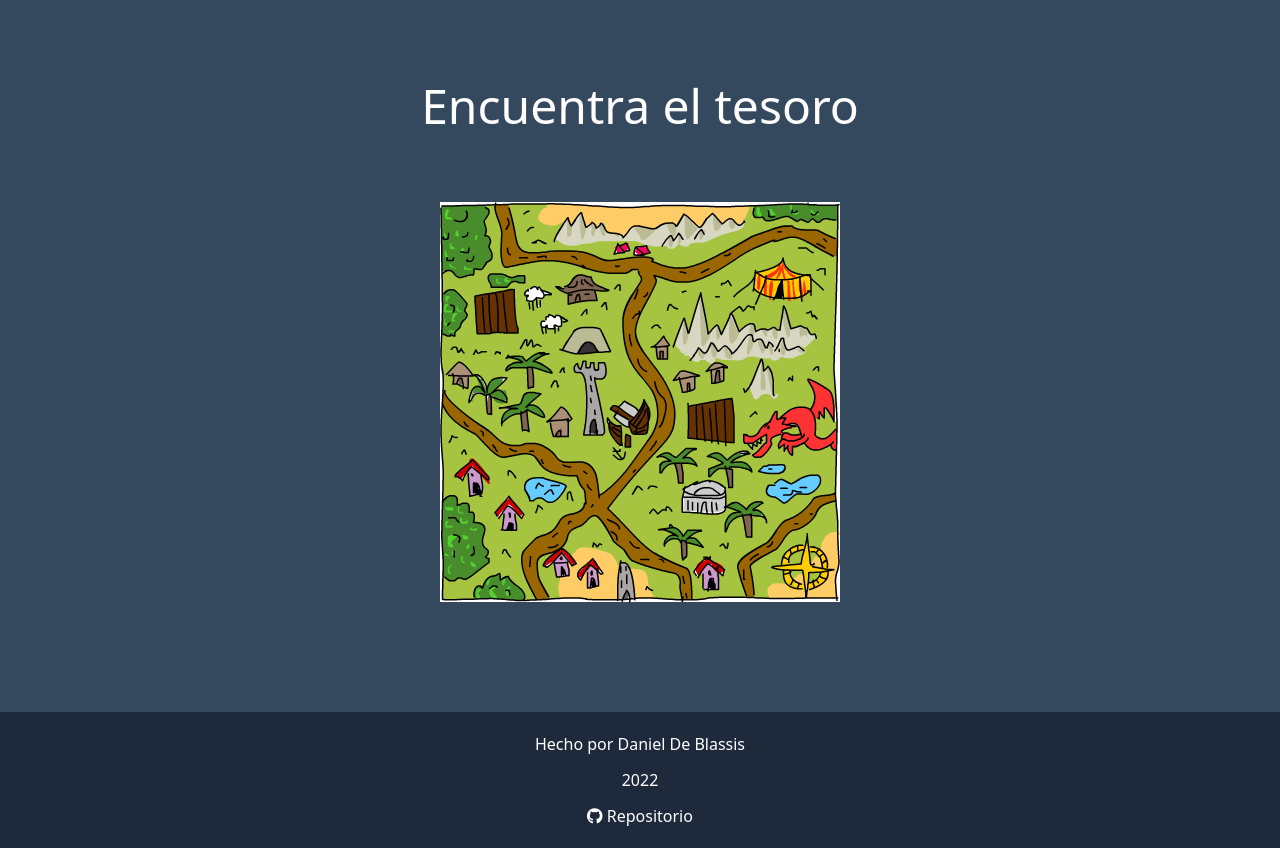
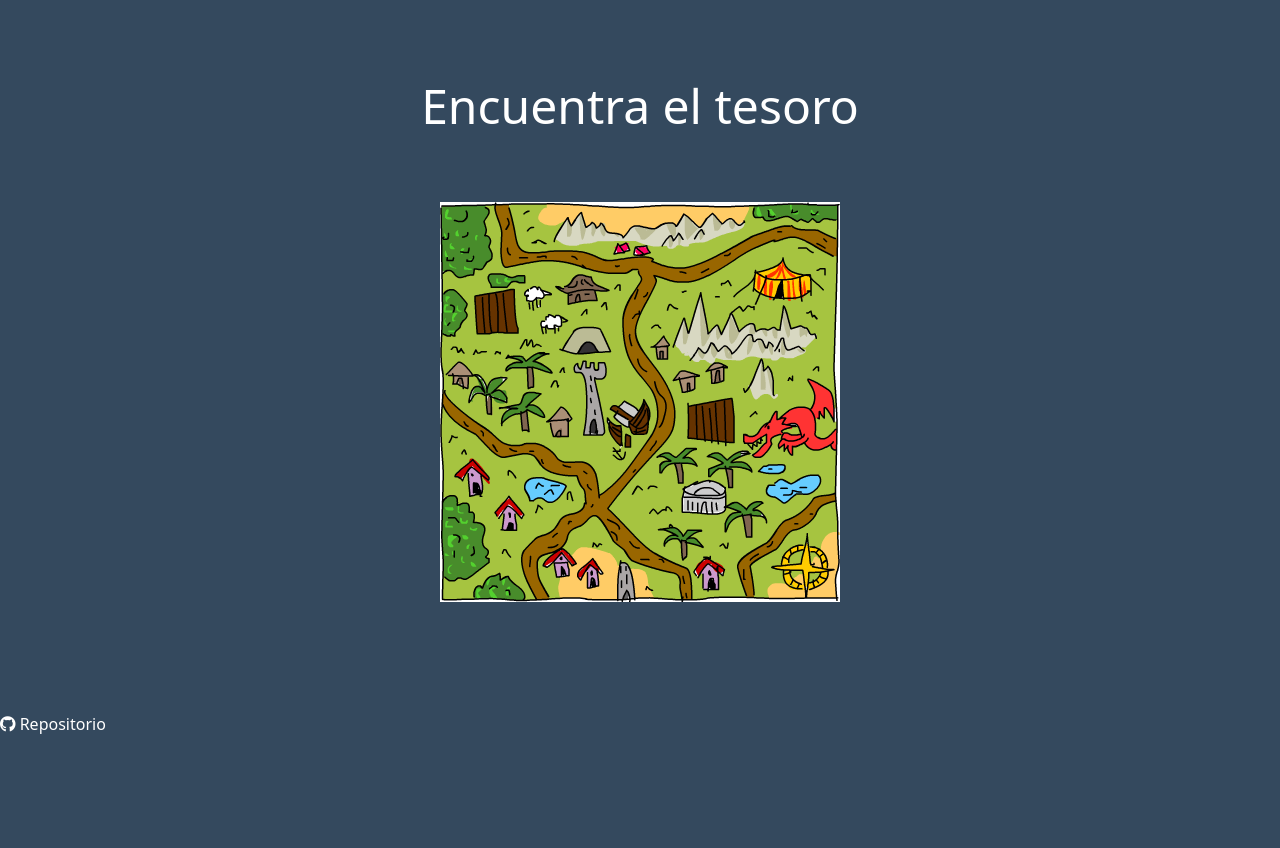
Before and after one commit to DanielDeBlassis/Encuentra-el-Tesoro, a plain HTML site: page index.html in a window 1280 px wide. After the commit the page ends 800 px from the top, so only its background shows below. Drawn offline with nearby package versions, Linux system fonts and the light colour scheme.

Commit message:
Modifica footer

```diff
--- a/index.html
+++ b/index.html
@@ -39,9 +39,6 @@
     </main>
 
     <footer class="self-baseline w-full">
-        <div class="flex flex-col gap-3 justify-center text-center p-5 content-center bg-slate-800">
-            <p class="text-[#ffffff]">Hecho por Daniel De Blassis</p>
-            <span class="text-[#ffffff]">2022</span>
             <div><a class="text-[#ffffff] hover:text-[#0d6efd]"
                     href="https://github.com/DanielDeBlassis/Encuentra-el-Tesoro" target="_blank"
                     rel="noreferrer noopener nofollow"><i class="fab fa-github text-[16px]"></i>
```
